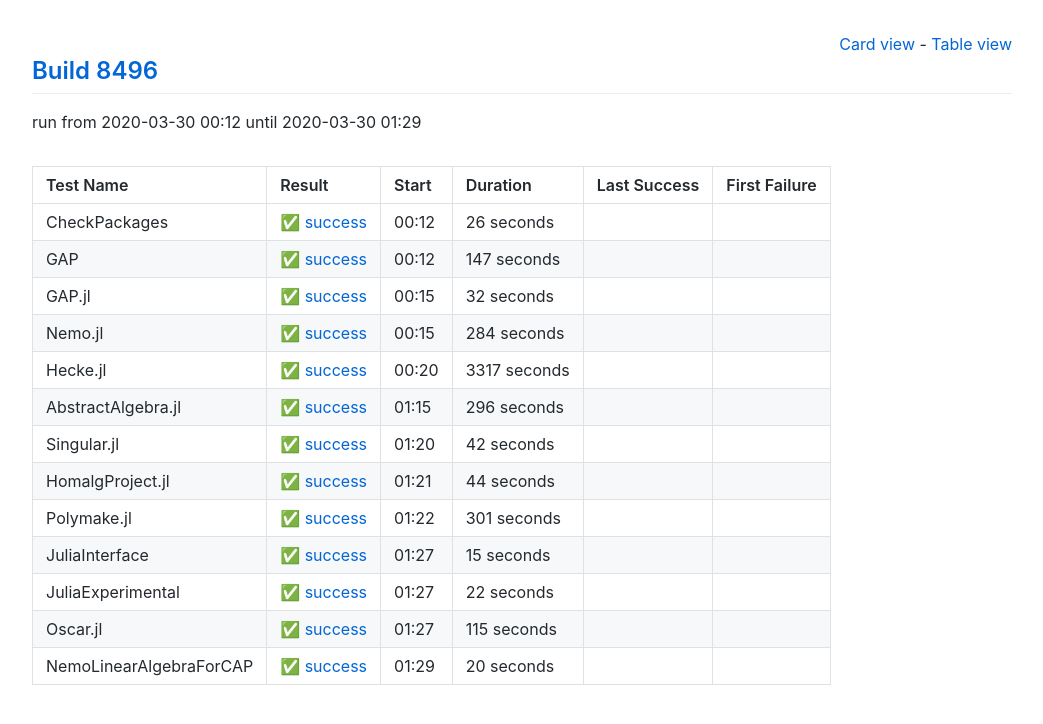
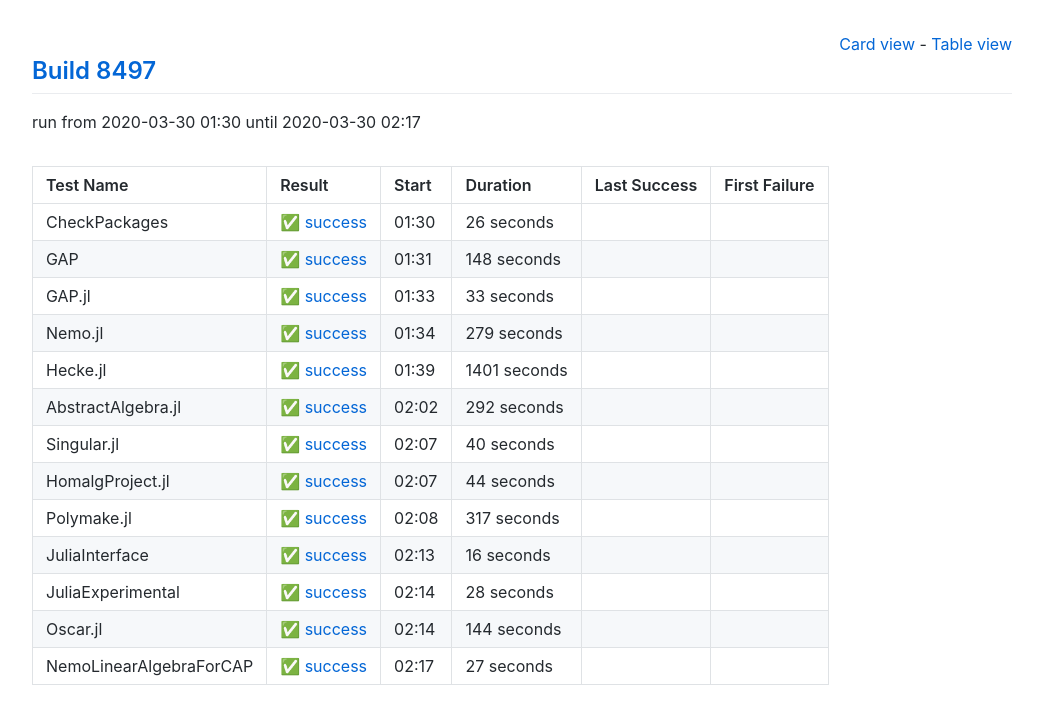
Before and after one commit to oscar-system/oscar-ci-status, a Jekyll site: the page built from table.html, in a window 1280 px wide. Shown: the top 724 px of the page, without its empty margins (118-1161 px from the left). Built offline with Jekyll 4.4.1, drawn with Linux system fonts in a browser that asks for light colours.

Commit message:
Build 8497

```diff
--- a/_data/ci.yml
+++ b/_data/ci.yml
@@ -1,5 +1,5 @@
-build: 8496
-build_url: https://oscarci.mathematik.uni-kl.de/job/oscar/8496/
+build: 8497
+build_url: https://oscarci.mathematik.uni-kl.de/job/oscar/8497/
 job: oscar
 tests:
 - duration: 26
@@ -8,75 +8,75 @@ tests:
   first_failure_url: null
   last_success: false
   last_success_url: null
-  log: https://oscarci.mathematik.uni-kl.de/job/oscar/8496/artifact/logs/build-8496/CheckPackages.log
+  log: https://oscarci.mathematik.uni-kl.de/job/oscar/8497/artifact/logs/build-8497/CheckPackages.log
   name: CheckPackages
-  start: 2020-03-30 00:12
+  start: 2020-03-30 01:30
   status: success
   success: true
-- duration: 147
+- duration: 148
   exitcode: 0
   first_failure: false
   first_failure_url: null
   last_success: false
   last_success_url: null
-  log: https://oscarci.mathematik.uni-kl.de/job/oscar/8496/artifact/logs/build-8496/GAP.log
+  log: https://oscarci.mathematik.uni-kl.de/job/oscar/8497/artifact/logs/build-8497/GAP.log
   name: GAP
-  start: 2020-03-30 00:12
+  start: 2020-03-30 01:31
   status: success
   success: true
-- duration: 32
+- duration: 33
   exitcode: 0
   first_failure: false
   first_failure_url: null
   last_success: false
   last_success_url: null
-  log: https://oscarci.mathematik.uni-kl.de/job/oscar/8496/artifact/logs/build-8496/GAP.jl.log
+  log: https://oscarci.mathematik.uni-kl.de/job/oscar/8497/artifact/logs/build-8497/GAP.jl.log
   name: GAP.jl
-  start: 2020-03-30 00:15
+  start: 2020-03-30 01:33
   status: success
   success: true
-- duration: 284
+- duration: 279
   exitcode: 0
   first_failure: false
   first_failure_url: null
   last_success: false
   last_success_url: null
-  log: https://oscarci.mathematik.uni-kl.de/job/oscar/8496/artifact/logs/build-8496/Nemo.jl.log
+  log: https://oscarci.mathematik.uni-kl.de/job/oscar/8497/artifact/logs/build-8497/Nemo.jl.log
   name: Nemo.jl
-  start: 2020-03-30 00:15
+  start: 2020-03-30 01:34
   status: success
   success: true
-- duration: 3317
+- duration: 1401
   exitcode: 0
   first_failure: false
   first_failure_url: null
   last_success: false
   last_success_url: null
-  log: https://oscarci.mathematik.uni-kl.de/job/oscar/8496/artifact/logs/build-8496/Hecke.jl.log
+  log: https://oscarci.mathematik.uni-kl.de/job/oscar/8497/artifact/logs/build-8497/Hecke.jl.log
   name: Hecke.jl
-  start: 2020-03-30 00:20
+  start: 2020-03-30 01:39
   status: success
   success: true
-- duration: 296
+- duration: 292
   exitcode: 0
   first_failure: false
   first_failure_url: null
   last_success: false
   last_success_url: null
-  log: https://oscarci.mathematik.uni-kl.de/job/oscar/8496/artifact/logs/build-8496/AbstractAlgebra.jl.log
+  log: https://oscarci.mathematik.uni-kl.de/job/oscar/8497/artifact/logs/build-8497/AbstractAlgebra.jl.log
   name: AbstractAlgebra.jl
-  start: 2020-03-30 01:15
+  start: 2020-03-30 02:02
   status: success
   success: true
-- duration: 42
+- duration: 40
   exitcode: 0
   first_failure: false
   first_failure_url: null
   last_success: false
   last_success_url: null
-  log: https://oscarci.mathematik.uni-kl.de/job/oscar/8496/artifact/logs/build-8496/Singular.jl.log
+  log: https://oscarci.mathematik.uni-kl.de/job/oscar/8497/artifact/logs/build-8497/Singular.jl.log
   name: Singular.jl
-  start: 2020-03-30 01:20
+  start: 2020-03-30 02:07
   status: success
   success: true
 - duration: 44
@@ -85,63 +85,63 @@ tests:
   first_failure_url: null
   last_success: false
   last_success_url: null
-  log: https://oscarci.mathematik.uni-kl.de/job/oscar/8496/artifact/logs/build-8496/HomalgProject.jl.log
+  log: https://oscarci.mathematik.uni-kl.de/job/oscar/8497/artifact/logs/build-8497/HomalgProject.jl.log
   name: HomalgProject.jl
-  start: 2020-03-30 01:21
+  start: 2020-03-30 02:07
   status: success
   success: true
-- duration: 301
+- duration: 317
   exitcode: 0
   first_failure: false
   first_failure_url: null
   last_success: false
   last_success_url: null
-  log: https://oscarci.mathematik.uni-kl.de/job/oscar/8496/artifact/logs/build-8496/Polymake.jl.log
+  log: https://oscarci.mathematik.uni-kl.de/job/oscar/8497/artifact/logs/build-8497/Polymake.jl.log
   name: Polymake.jl
-  start: 2020-03-30 01:22
+  start: 2020-03-30 02:08
   status: success
   success: true
-- duration: 15
+- duration: 16
   exitcode: 0
   first_failure: false
   first_failure_url: null
   last_success: false
   last_success_url: null
-  log: https://oscarci.mathematik.uni-kl.de/job/oscar/8496/artifact/logs/build-8496/JuliaInterface.log
+  log: https://oscarci.mathematik.uni-kl.de/job/oscar/8497/artifact/logs/build-8497/JuliaInterface.log
   name: JuliaInterface
-  start: 2020-03-30 01:27
+  start: 2020-03-30 02:13
   status: success
   success: true
-- duration: 22
+- duration: 28
   exitcode: 0
   first_failure: false
   first_failure_url: null
   last_success: false
   last_success_url: null
-  log: https://oscarci.mathematik.uni-kl.de/job/oscar/8496/artifact/logs/build-8496/JuliaExperimental.log
+  log: https://oscarci.mathematik.uni-kl.de/job/oscar/8497/artifact/logs/build-8497/JuliaExperimental.log
   name: JuliaExperimental
-  start: 2020-03-30 01:27
+  start: 2020-03-30 02:14
   status: success
   success: true
-- duration: 115
+- duration: 144
   exitcode: 0
   first_failure: false
   first_failure_url: null
   last_success: false
   last_success_url: null
-  log: https://oscarci.mathematik.uni-kl.de/job/oscar/8496/artifact/logs/build-8496/Oscar.jl.log
+  log: https://oscarci.mathematik.uni-kl.de/job/oscar/8497/artifact/logs/build-8497/Oscar.jl.log
   name: Oscar.jl
-  start: 2020-03-30 01:27
+  start: 2020-03-30 02:14
   status: success
   success: true
-- duration: 20
+- duration: 27
   exitcode: 0
   first_failure: false
   first_failure_url: null
   last_success: false
   last_success_url: null
-  log: https://oscarci.mathematik.uni-kl.de/job/oscar/8496/artifact/logs/build-8496/NemoLinearAlgebraForCAP.log
+  log: https://oscarci.mathematik.uni-kl.de/job/oscar/8497/artifact/logs/build-8497/NemoLinearAlgebraForCAP.log
   name: NemoLinearAlgebraForCAP
-  start: 2020-03-30 01:29
+  start: 2020-03-30 02:17
   status: success
   success: true
```
Also changed, not shown: README.md.
